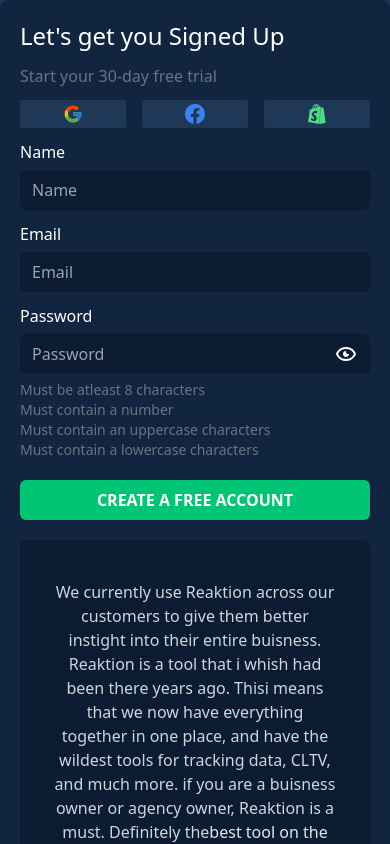
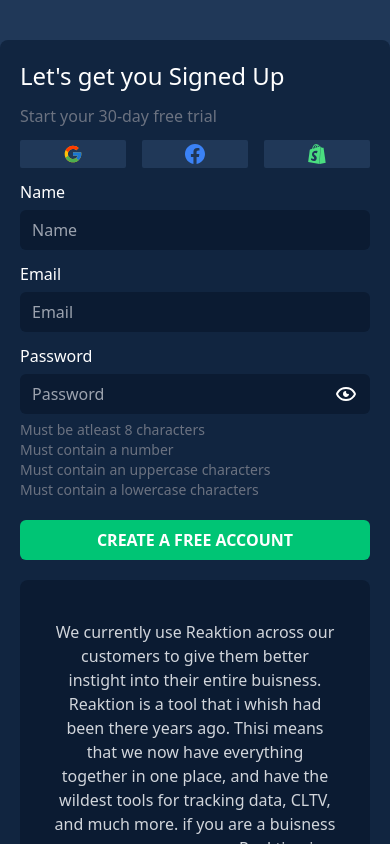
Before and after one commit to Elul-Asfaha/signup, a React (Vite) app: page / in a window 390 px wide. Shown: the top 844 px of the page. Built offline with nearby package versions, Linux system fonts and the light colour scheme.

Commit message:
needed padding on mobile

```diff
--- a/src/App.tsx
+++ b/src/App.tsx
@@ -2,7 +2,7 @@
 
 function App() {
     return (
-        <div className='min-h-screen flex flex-col justify-center items-center bg-[#203858]'>
+        <div className='min-h-screen flex flex-col justify-center items-center bg-[#203858] py-10 md:py-0'>
             <Signup />
         </div>
     );
```
